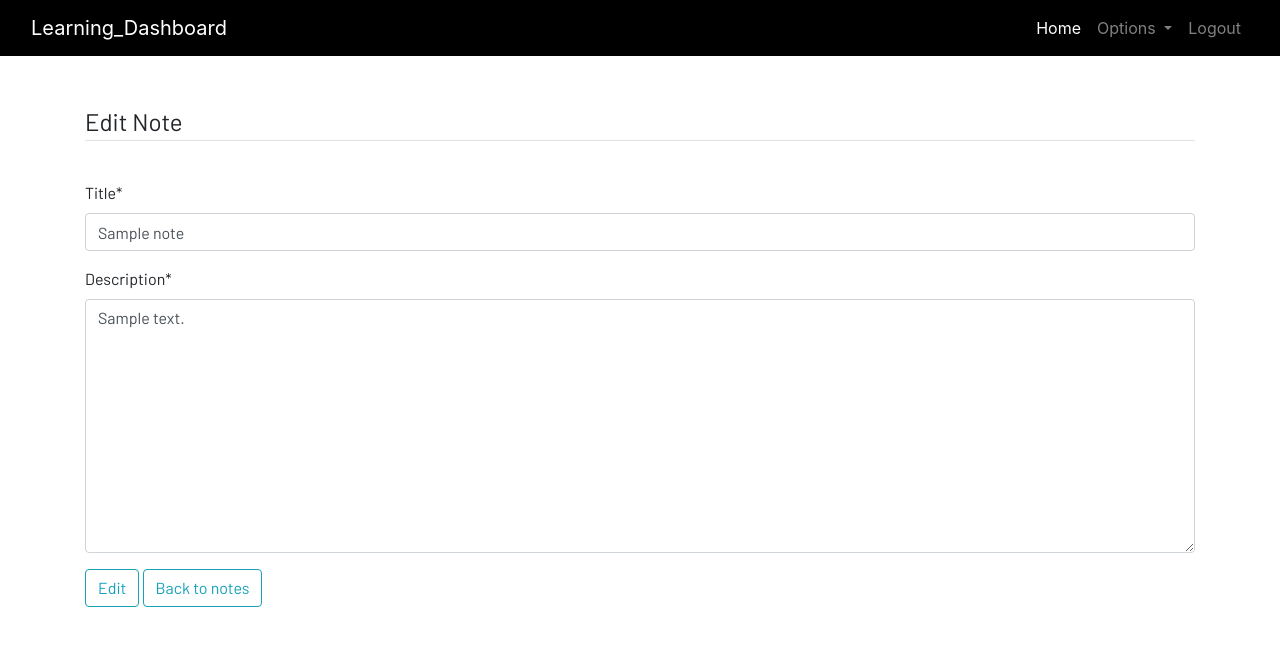
After one commit to ShahemNezamEddin/Learning-dashboard, a Django app: page /edit_note/1 in a window 1280 px wide. The commit adds this page. Shown: the top 646 px of the page. Run offline with Django 3.2, Linux system fonts and the light colour scheme; a user stored in the database is signed in; tables that the repository leaves empty hold one stand-in row (values such as "Sample post"); some libraries are stand-ins or nearby versions; some web fonts are replaced.

Commit message:
Add edit note page template urls views #20

```diff
--- /dev/null
+++ b/Dashboar/templates/dashboard/edit_note.html
@@ -0,0 +1,22 @@
+{% extends 'dashboard/base.html' %}
+{% load static %}
+{% load crispy_forms_tags %}
+{% block content %}
+<div class="container">
+    <form method="POST">
+        {% csrf_token %}
+        <fieldset class="form-group">
+            <legend class="border-bottom mb-4">Edit Note</legend>
+        </fieldset>
+        {{ form|crispy }}
+        <div class="form-group">
+            <button href="" class="btn btn-outline-info" type="submit">
+                Edit
+            </button>
+            <button href="{% url 'notes' %}" class="btn btn-outline-info">
+                Back to notes
+            </button>
+        </div>
+    </form>
+</div>
+{% endblock content %}
--- a/Dashboar/templates/dashboard/note_detail.html
+++ b/Dashboar/templates/dashboard/note_detail.html
@@ -10,6 +10,11 @@
                     <div class="card-footer mt-auto "><a href="{% url 'delete-note-confirm' note.id %}">
                         <i class="fa fa-trash fa-2x"></i></a>
                     </div>
+                    <div class="card-footer mt-auto">
+                        <a href="{% url 'edit-note' note.id %}">
+                            Edit
+                        </a>
+                    </div>
                 </div>
         </div>
         <br><br>
--- a/Dashboar/templates/dashboard/notes.html
+++ b/Dashboar/templates/dashboard/notes.html
@@ -12,6 +12,11 @@
                         <div class="card-body">{{note.description|slice:"0:100"}}</div>
                         <div class="card-footer mt-auto "><a href="{% url 'delete-note-confirm' note.id %}">
                             <i class="fa fa-trash fa-2x"></i></a>
+                        </div>
+                        <div class="card-footer mt-auto">
+                            <a href="{% url 'edit-note' note.id %}">
+                                Edit
+                            </a>
                         </div>
                      </a>
                 </div>
--- a/Dashboar/urls.py
+++ b/Dashboar/urls.py
@@ -7,6 +7,7 @@ urlpatterns = [
     path('delete_note/<int:pk>', views.delete_note, name='delete-note'),
     path('note_detail/<int:pk>', views.note_detail, name='note-detail'),
     path('delete_note_confirm/<int:pk>', views.delete_note_confirm, name='delete-note-confirm'),
+    path('edit_note/<int:pk>', views.edit_note, name='edit-note'),
 
     path('homework', views.homework, name='homework'),
     path('update_homework/<int:pk>', views.update_homework, name='update-homework'),
--- a/Dashboar/views.py
+++ b/Dashboar/views.py
@@ -42,6 +42,21 @@ def delete_note(request, pk=None):
 def delete_note_confirm(request, pk=None):
     note = Notes.objects.get(id=pk)
     return render(request, "dashboard/delete_note_confirm.html", {"note": note})
+
+@login_required
+def edit_note(request, pk=None):
+    note = Notes.objects.get(id=pk)
+    if request.method == 'POST':
+        form = NotesForm(request.POST, instance=note)
+        if form.is_valid():
+            form.save()
+            return redirect('notes')
+    form = NotesForm(instance=note)
+    context = {
+        'form': form,
+        "note": note
+    }
+    return render(request, "dashboard/edit_note.html", context)
 
 
 @login_required
```
Also changed, not shown: Dashboar/tests.py (+16 -29 lines).
